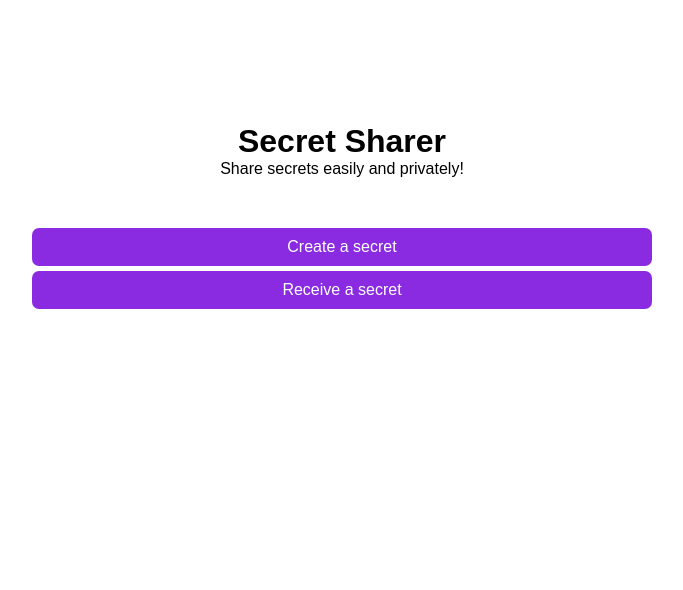
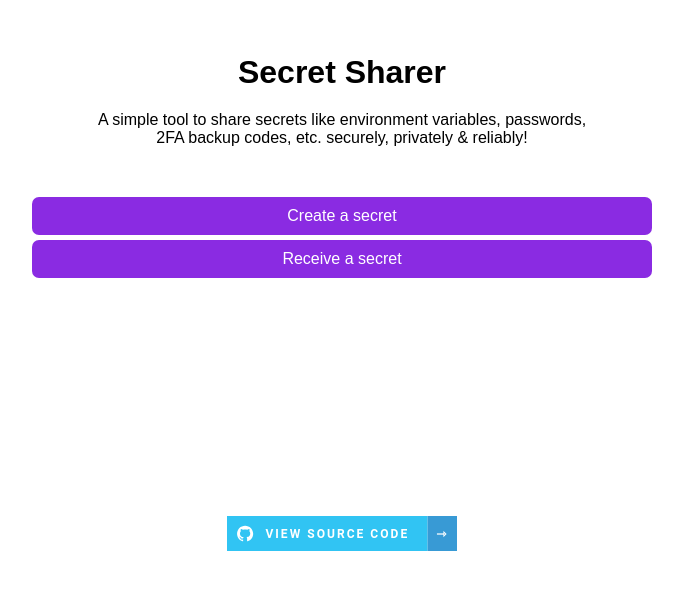
Before and after one commit to sancho1952007/secret-sharer, a website: page public/index.html in a window 1280 px wide. Shown: the part 184-774 px from the top of the page, without its empty margins (298-981 px from the left). Drawn offline with Linux system fonts and the light colour scheme; a web font is replaced by a local one.

Commit message:
Improve landing page

```diff
--- a/index.ts
+++ b/index.ts
@@ -62,6 +62,7 @@ const server: Bun.Server<unknown> = Bun.serve({
         '/css/retrive.css': file(path.join(__dirname, 'public', 'css', 'retrive.css')),
         '/lib/encrypt.js': file(path.join(__dirname, 'public', 'lib', 'encrypt.js')),
         '/lib/decrypt.js': file(path.join(__dirname, 'public', 'lib', 'decrypt.js')),
+        '/images/view-source-code-badge.svg': file(path.join(__dirname, 'images', 'view-source-code-badge.svg')),
     },
     async fetch(req) {
         if (req.method === 'POST') {
--- a/public/css/index.css
+++ b/public/css/index.css
@@ -6,11 +6,33 @@ html {
 
 .container {
     width: 100%;
-    height: 100%;
+    height: calc(100% - 100px);
     display: flex;
     align-items: center;
     justify-content: center;
     flex-direction: column;
+}
+
+.container p {
+    max-width: 500px;
+    text-align: center;
+    margin-top: 20px;
+}
+
+.container-2 {
+    display: flex;
+    align-items: center;
+    justify-content: center;
+}
+
+.view-src-code-btn {
+    all: unset;
+    width: fit-content;
+    text-align: center;
+    cursor: pointer;
+    display: flex;
+    align-items: center;
+    gap: 10px;
 }
 
 .btn {
--- a/public/index.html
+++ b/public/index.html
@@ -13,9 +13,17 @@
 <body>
     <div class="container">
         <h1>Secret Sharer</h1>
-        <p>Share secrets easily and privately!</p>
+        <p>A simple tool to share secrets like environment variables, passwords, 2FA backup codes, etc. securely,
+            privately & reliably!
+        </p>
         <a class="btn" href="/create" style="margin-top:50px;">Create a secret</a>
         <a class="btn" href="/retrive" style="margin-top:5px;">Receive a secret</a>
+    </div>
+
+    <div class="container-2">
+        <a class="view-src-code-btn" href="https://github.com/sancho1952007/secret-sharer" target="_blank">
+            <img src="/images/view-source-code-badge.svg" width="230">
+        </a>
     </div>
 </body>
 
```
Also changed, not shown: images/view-source-code-badge.svg (added).
